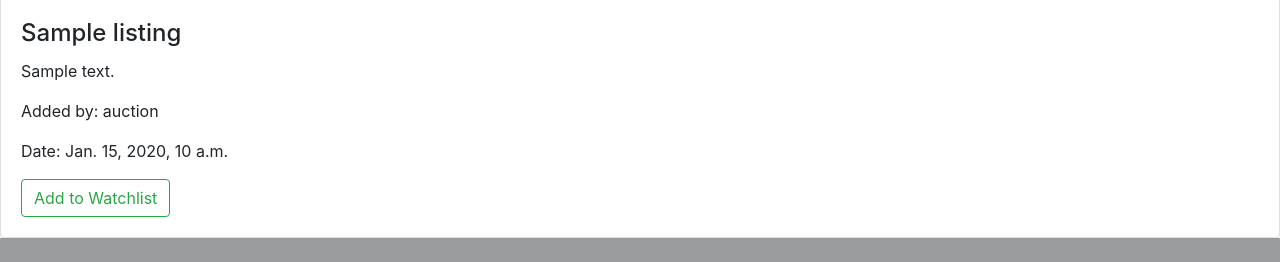
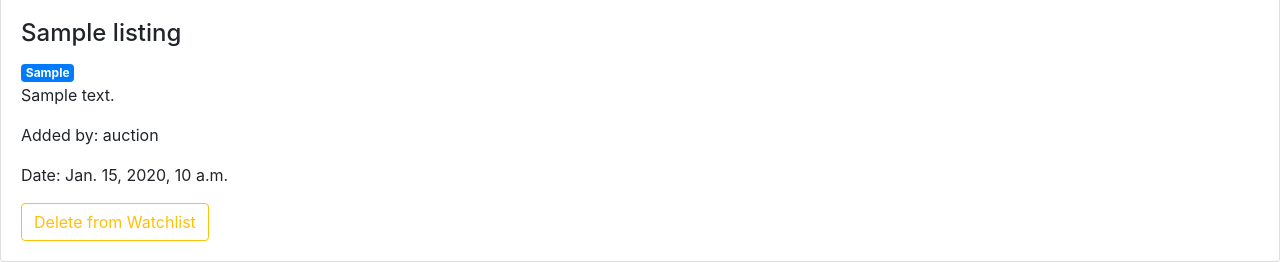
Before and after one commit to ycobinod/Auction, a Django app: page /1 in a window 1280 px wide. Shown: the part 1114-1376 px from the top of the page. Before the commit the page ends 1352 px from the top, so only its background shows below. Run offline with Django 5.2, Linux system fonts and the light colour scheme; a user stored in the database is signed in; data comes from the database, SQL or seed files in the repository; tables that the repository leaves empty hold one stand-in row (values such as "Sample post"); some libraries are stand-ins or nearby versions.

Commit message:
watchlist complete

```diff
--- a/auction/app/templates/active_listing.html
+++ b/auction/app/templates/active_listing.html
@@ -5,15 +5,32 @@
     <img class='card-img-top' src="{{ listing.url}}" class="card-img-full">
     <div class="card-body">
         <h4 class="card-title"> {{ listing.name}} </h4>
+        {% if listing.category %}
+            <a href="category/{{listing.category}}" class="badge badge-primary"> {{listing.category}} </a>
+        {% endif %}
         <p> {{ listing.description }} </p>
         <p> Added by: {{ listing.owner }} </p>
         <p> Date: {{ listing.date }} </p>
+
+        {% if user.is_authenticated %}
             <div>
-                <form action="" method='post'>
-                    <button type="submit" name="listing_id"  class="btn btn-outline-success">Add to
+                {% if watchlist_state %}
+                <form action="{% url 'watchlist' %}" method='post'>
+                    {% csrf_token %}
+                    <button type="submit" name="listing_id" value="{{ listing.id }}" class="btn btn-outline-success">Add to
                         Watchlist</button>
                 </form>
-            </div>
+                {% else %}
+                <form action="{% url 'watchlist' %}" method='post'>
+                    {% csrf_token %}
+                    <button type="submit" name="listing_id" value="{{ listing.id }}" class="btn btn-outline-warning">Delete from
+                        Watchlist</button>
+                </form>
+                {% endif %}
+            {% else %}
+                <h2> You must be <a href="/login">login</a> to participate in the auction ! </h2>
+            {% endif %}
+        </div>
     </div>
 </div>
 {% endblock %}
--- a/auction/app/templates/layout.html
+++ b/auction/app/templates/layout.html
@@ -5,7 +5,6 @@
     <head>
         <title>{% block title %}Auctions{% endblock %}</title>
         <link rel="stylesheet" href="https://stackpath.bootstrapcdn.com/bootstrap/4.4.1/css/bootstrap.min.css" integrity="sha384-Vkoo8x4CGsO3+Hhxv8T/Q5PaXtkKtu6ug5TOeNV6gBiFeWPGFN9MuhOf23Q9Ifjh" crossorigin="anonymous">
-        <link href="{% static 'styles.css' %}" rel="stylesheet">
     </head>
     <body>
         <h1>Auctions</h1>
@@ -28,6 +27,9 @@
                 <li class="nav-item">
                     <a class="nav-link" href="{% url 'logout' %}">Log Out</a>
                 </li>
+                <li class="nav-item">
+                    <a class="nav-link" href="{% url 'watchlist' %}">watchlist</a>
+                </li>
             {% else %}
 
                 <li class="nav-item">
--- a/auction/app/urls.py
+++ b/auction/app/urls.py
@@ -8,5 +8,7 @@ urlpatterns = [
     path('register',views.register, name='register'),
     path('logout',views.logout_view,name='logout'),
     path('create_listing', views.create_listing, name='create_listing'),
-    path("<int:listing_id>", views.active_listing, name="active_listing")
+    path("<int:listing_id>", views.active_listing, name="active_listing"),
+    path("watchlist", views.watchlist, name="watchlist")
+
 ]
--- a/auction/app/views.py
+++ b/auction/app/views.py
@@ -4,7 +4,7 @@ from django.http import  HttpResponseRedirect,Http404
 from django.urls import reverse
 from django.db import IntegrityError
 from django.contrib.auth.decorators import login_required
-from .models import User, Listing, User
+from .models import User, Listing, User,Watchlist
 from django.contrib.auth.decorators import login_required
 
 
@@ -97,7 +97,34 @@ def create_listing(request):
 def active_listing(request, listing_id):
     try:
         listing = Listing.objects.get(id=listing_id)
-
+        curent_user = request.user.id
+        if Watchlist.objects.filter(user_watchlist = curent_user, listing_item = listing_id).exists():
+            watchlist_state = False
+        else:
+            watchlist_state = True
     except Listing.DoesNotExist:
         raise Http404("Listing not found.")
-    return render(request,"active_listing.html", {"listing":listing})
+    return render(request,"active_listing.html", {"listing":listing,'watchlist_state':watchlist_state})
+
+
+
+
+@login_required
+def watchlist(request):
+    curent_user = request.user.id
+    if request.method == "POST":
+        listing_id = request.POST["listing_id"]
+        watching_user = User.objects.get(id = curent_user)
+        listing_item = Listing.objects.get(id = listing_id)
+        watchlist = Watchlist(user_watchlist=watching_user, listing_item=listing_item)
+        # Check if user already have that item in watchlist
+        curent_item = Watchlist.objects.filter(user_watchlist = curent_user, listing_item = listing_item)
+        if curent_item.exists():
+            curent_item.delete()
+        else:
+            watchlist.save()
+    curent_watch_id = Watchlist.objects.filter(user_watchlist=curent_user)
+    curent_watchlist = curent_watch_id.all()
+    return render(request, "watchlist.html", {
+        "all_watchlists": curent_watchlist
+        })
```
Also changed, not shown: auction/app/templates/watchlist.html (+19 -0 lines).
